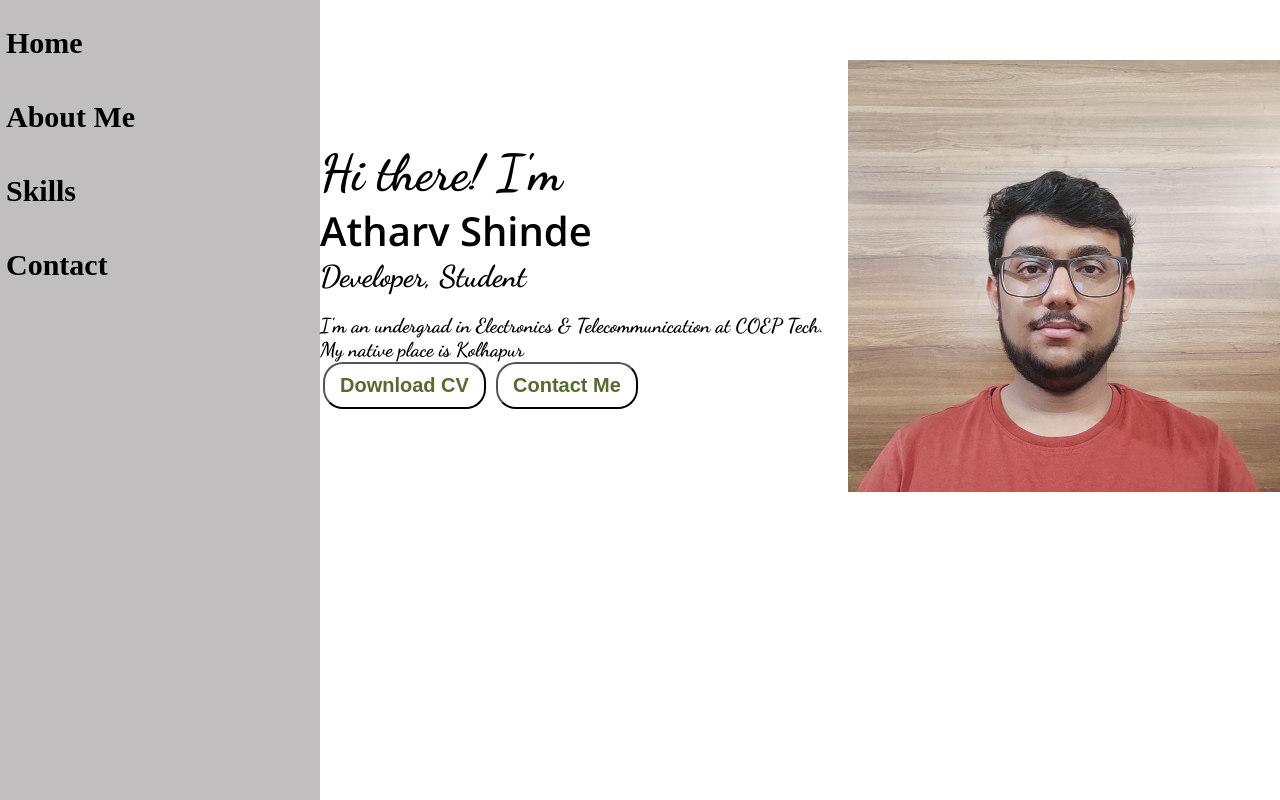
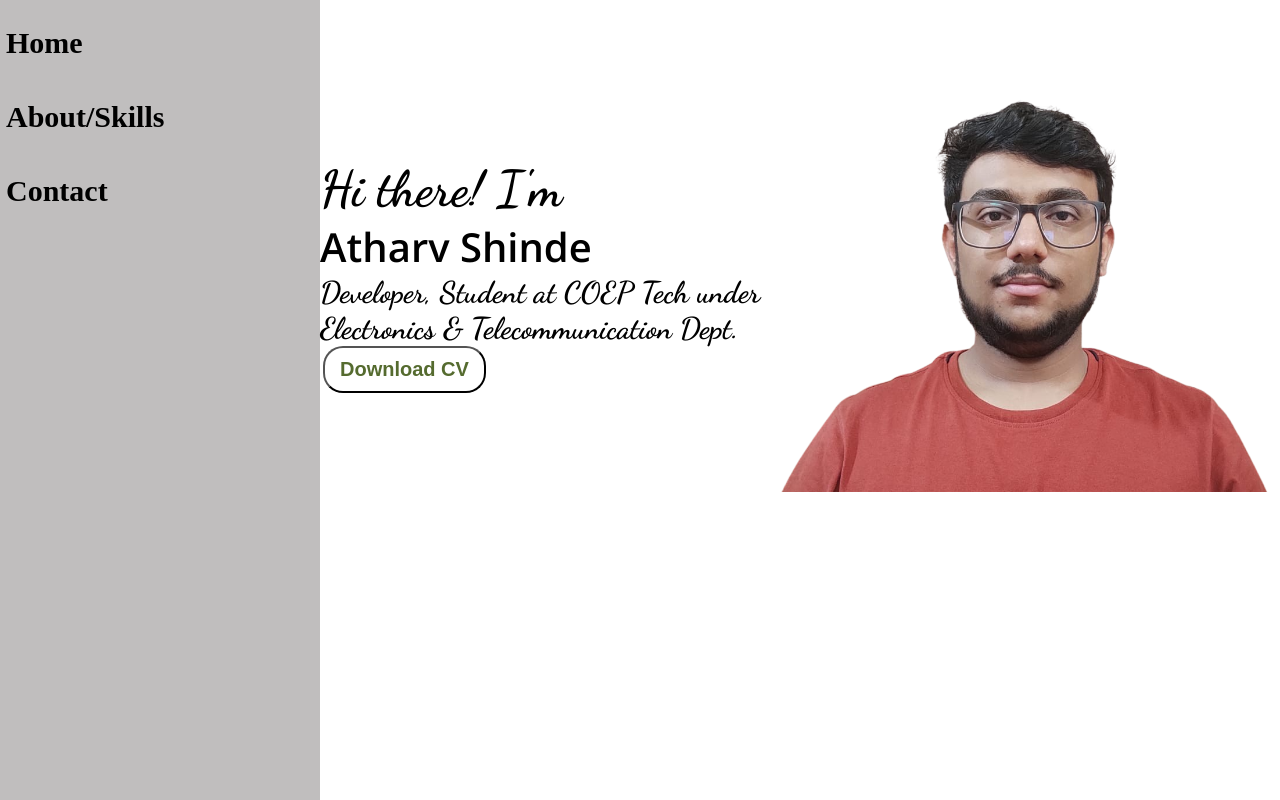
Before and after one commit to ATHARV1772/ATHARV1772.github.io, a plain HTML site: page index.html in a window 1280 px wide. Shown: the top 800 px of the page. Drawn offline with nearby package versions, Linux system fonts and the light colour scheme; a web font is replaced by a local one.

Commit message:
Update index.html

```diff
--- a/index.html
+++ b/index.html
@@ -15,8 +15,8 @@
             <nav>
                 <ul>
                     <li><a href="/">Home</a></li>
-                    <li><a href="/intro.html">About Me</a></li>
-                    <li><a href="/skills.html">Skills</a></li>
+
+                    <li><a href="/skills.html">About/Skills</a></li>
                     <li><a href="/contact.html">Contact </a></li>
                 </ul>
             </nav>
@@ -27,16 +27,13 @@
                     <spam class="hello"> Hi there!
                         I'm </spam>
                     <spam class="name"> Atharv Shinde </spam>
-                    <spam class="about"> Developer, Student</spam>
-                    <spam class="moreabout"> I'm an undergrad in Electronics & Telecommunication at COEP Tech. My native place is Kolhapur </spam>
+                    <spam class="about"> Developer, Student at COEP Tech under  Electronics & Telecommunication Dept. </spam>
                     <div class="button">
-                        <a href ="/cv.txt" target="_blank"><button class="btn"> Download CV </button></a>
-                        <a href ="contact.html"><button class="btn">Contact Me</button></a>
-
+                        <a href ="/cv_atharv_shinde.pdf" target="_blank"><button class="btn"> Download CV </button></a>
                     </div>
                 </div>
                 <div class="devpic">
-                    <img src="as.jpeg" alt="ATHARV SHINDE">
+                    <img src="me.png" alt="ATHARV SHINDE">
                 </div>
             </div>
         </div>
```
